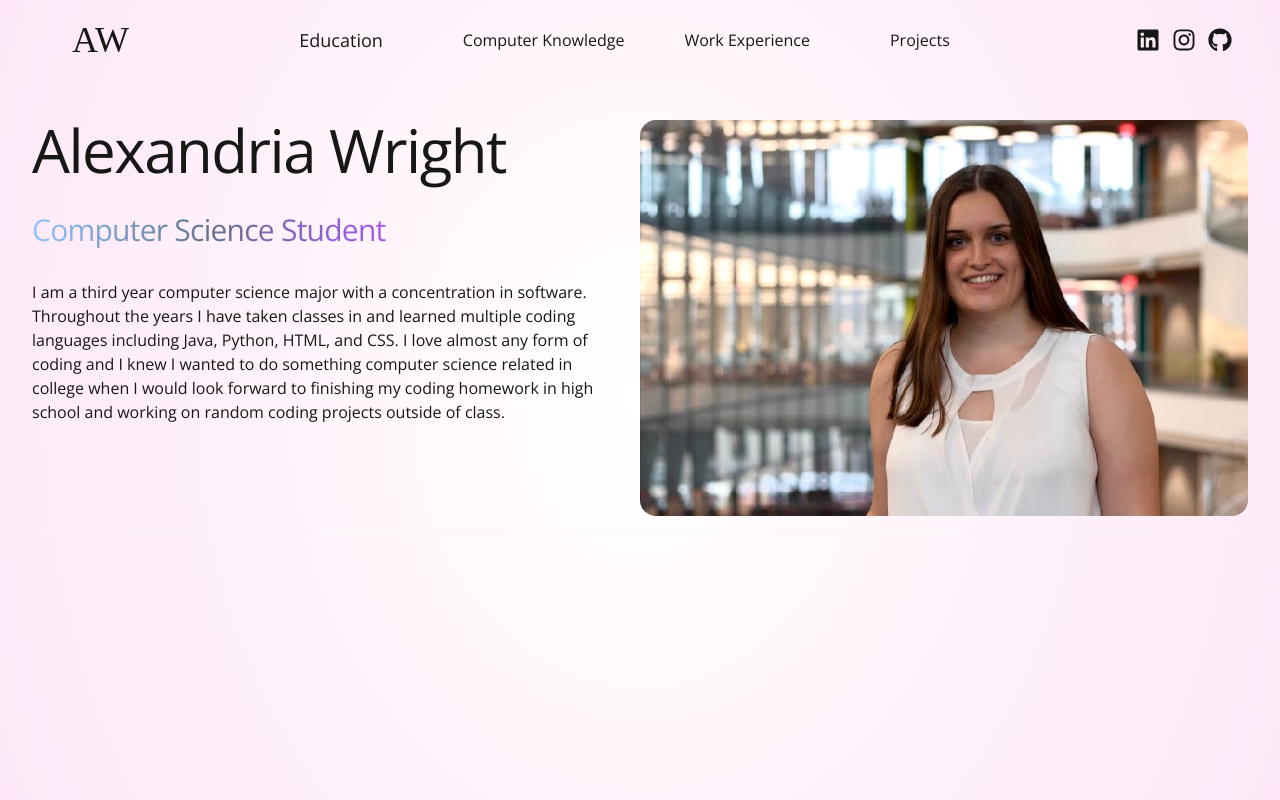
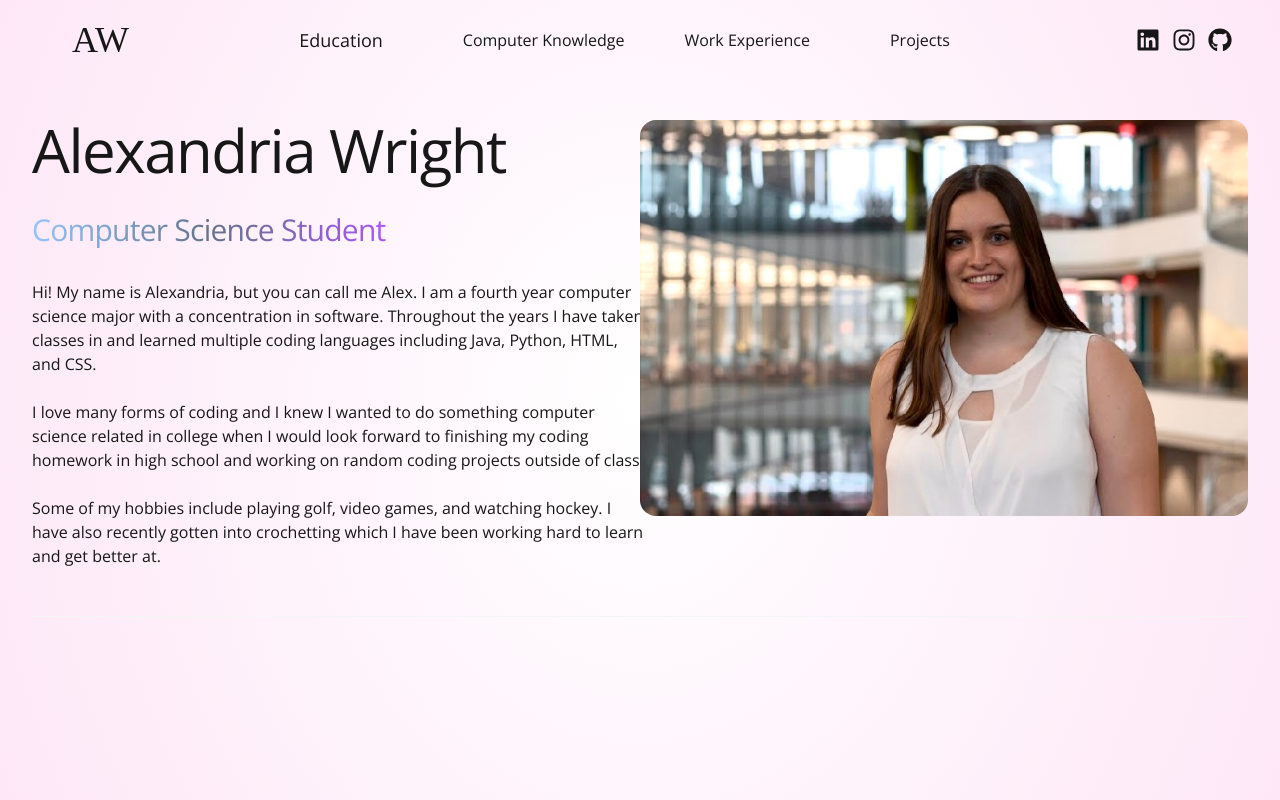
Before and after one commit to alexw2326/personal_website, a React (Vite) app: page / in a window 1280 px wide. Built offline with nearby package versions, Linux system fonts and the light colour scheme; a web font is replaced by a local one.

Commit message:
updated hero

```diff
--- a/src/components/Hero.jsx
+++ b/src/components/Hero.jsx
@@ -16,7 +16,7 @@ const Hero = () => {
                     to-purple-500 bg-clip-text text-3xl tracking-tight text-transparent">
                         Computer Science Student
                     </span>
-                    <p className="my-2 max-w-xl py-6 font-light">
+                    <p className="my-2 max-w-xl py-6 font-light whitespace-pre">
                         {HERO_CONTENT}
                     </p>
                 </div>
--- a/src/constants/index.js
+++ b/src/constants/index.js
@@ -3,11 +3,16 @@ import project2 from "../assets/projects/Calendar.png";
 import project3 from "../assets/projects/MathWordle.png";
 import project4 from "../assets/projects/FifteenGame.png";
 
-export const HERO_CONTENT = `I am a third year computer science major with a concentration in software.
-Throughout the years I have taken classes in and learned multiple coding languages including Java,
-Python, HTML, and CSS. I love almost any form of coding and I knew I wanted to do something computer
-science related in college when I would look forward to finishing my coding homework in high school
-and working on random coding projects outside of class.`;
+export const HERO_CONTENT = `Hi! My name is Alexandria, but you can call me Alex. I am a fourth year computer
+science major with a concentration in software. Throughout the years I have taken
+classes in and learned multiple coding languages including Java, Python, HTML,
+and CSS. \n
+I love many forms of coding and I knew I wanted to do something computer
+science related in college when I would look forward to finishing my coding
+homework in high school and working on random coding projects outside of class. \n
+Some of my hobbies include playing golf, video games, and watching hockey. I
+have also recently gotten into crochetting which I have been working hard to learn
+and get better at.`;
 
 export const EDUCATION = [
   {
@@ -16,8 +21,8 @@ export const EDUCATION = [
     location: "Boston, MA",
     dates: "September 2022-PRESENT",
     degree: "Candidate for a Bachelor's of Science in Computer Science",
-    honors: "GPA: 3.68/4.0, Dean's Scholarship, Dean's List",
-    activities: "First Byte, NU Mars Rover, Forge, Intramural Ice Hockey, Intramural Broomball",
+    honors: "GPA: 3.7/4.0, Dean's Scholarship, Dean's List",
+    activities: "First Byte (Vice President), NU Mars Rover, Forge, Intramural Ice Hockey, Intramural Broomball",
   },
   {
     name: "Ursuline Academy",
```
